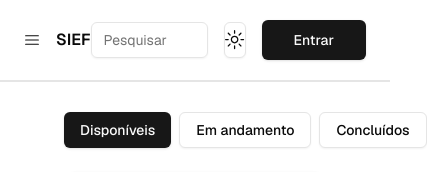
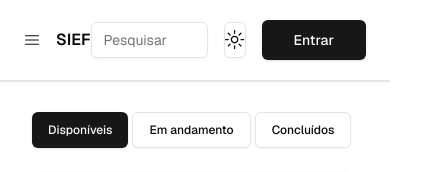
Before and after one commit to Vitor545/sief, a Next.js app: page /home in a window 390 px wide. Shown: the top 172 px of the page, 427 px wide, since content can reach past the window. Built offline with nearby package versions, Linux system fonts and the light colour scheme; no server answers.

Commit message:
adiciona responsividade buttons

```diff
--- a/src/app/(application)/home/page.tsx
+++ b/src/app/(application)/home/page.tsx
@@ -3,7 +3,7 @@ import GroupButtons from "@/components/group_buttons";
 
 export default function Home() {
   return (
-    <main className="container p-16 pt-28 flex flex-col gap-6">
+    <main className="container sm:px-16 p-8 pt-28 flex flex-col gap-6">
       <GroupButtons />
       <div className="grid grid-cols-1 gap-8 md:grid-cols-2 lg:grid-cols-3">
         <Card />
--- a/src/components/group_buttons.tsx
+++ b/src/components/group_buttons.tsx
@@ -2,10 +2,10 @@ import { Button } from "@/components/ui/button";
 
 export default function GroupButtons() {
   return (
-    <div className="flex items-center gap-2">
-      <Button variant={"default"}>Disponíveis</Button>
-      <Button variant={"outline"}>Em andamento</Button>
-      <Button variant={"outline"}>Concluídos</Button>
+    <div className="flex items-center gap-2 max-[430px]:gap-1 flex-wrap">
+      <Button className="max-[430px]:text-xs" variant={"default"}>Disponíveis</Button>
+      <Button className="max-[430px]:text-xs" variant={"outline"}>Em andamento</Button>
+      <Button className="max-[430px]:text-xs" variant={"outline"}>Concluídos</Button>
     </div>
   );
 }
```
